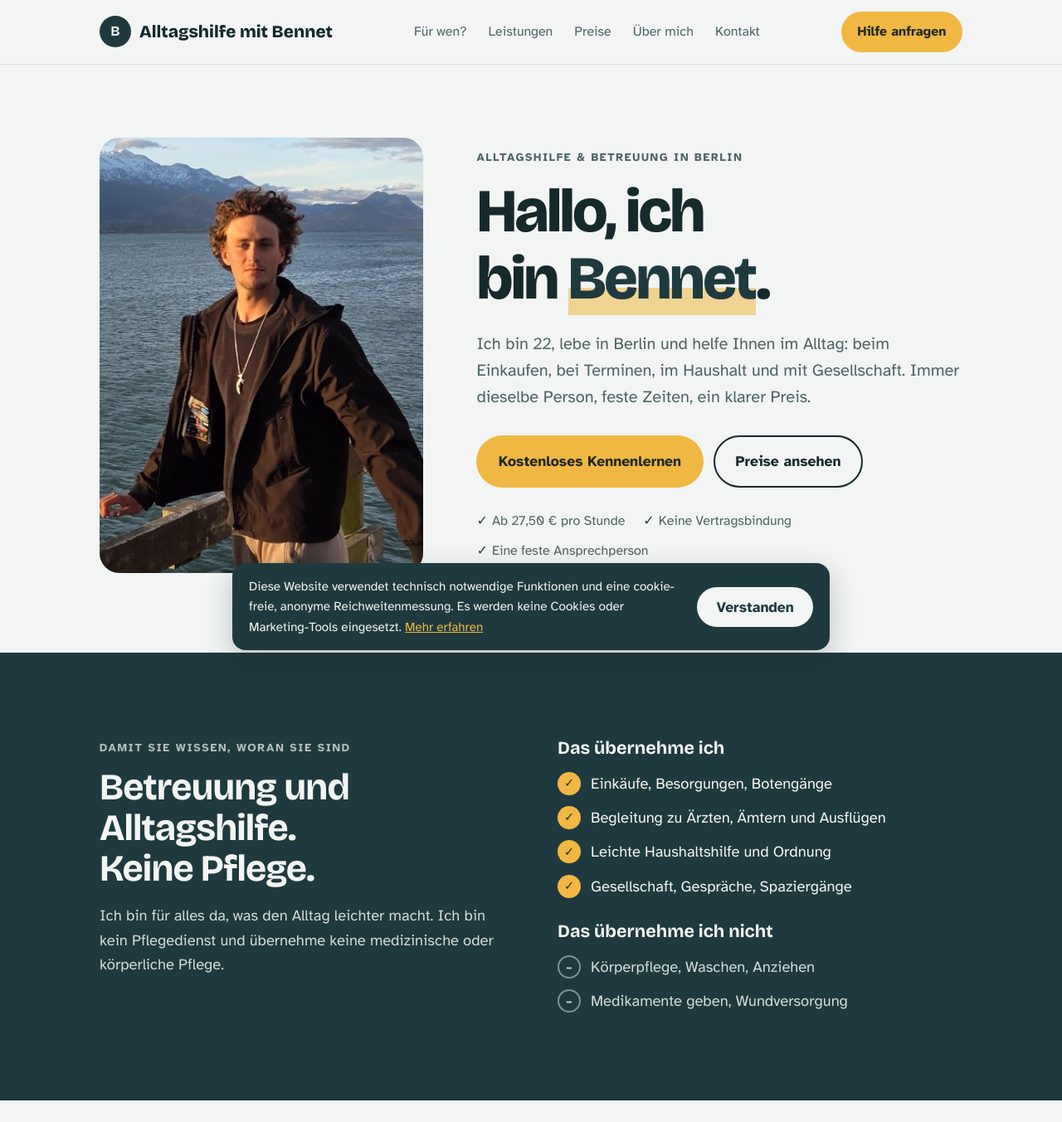
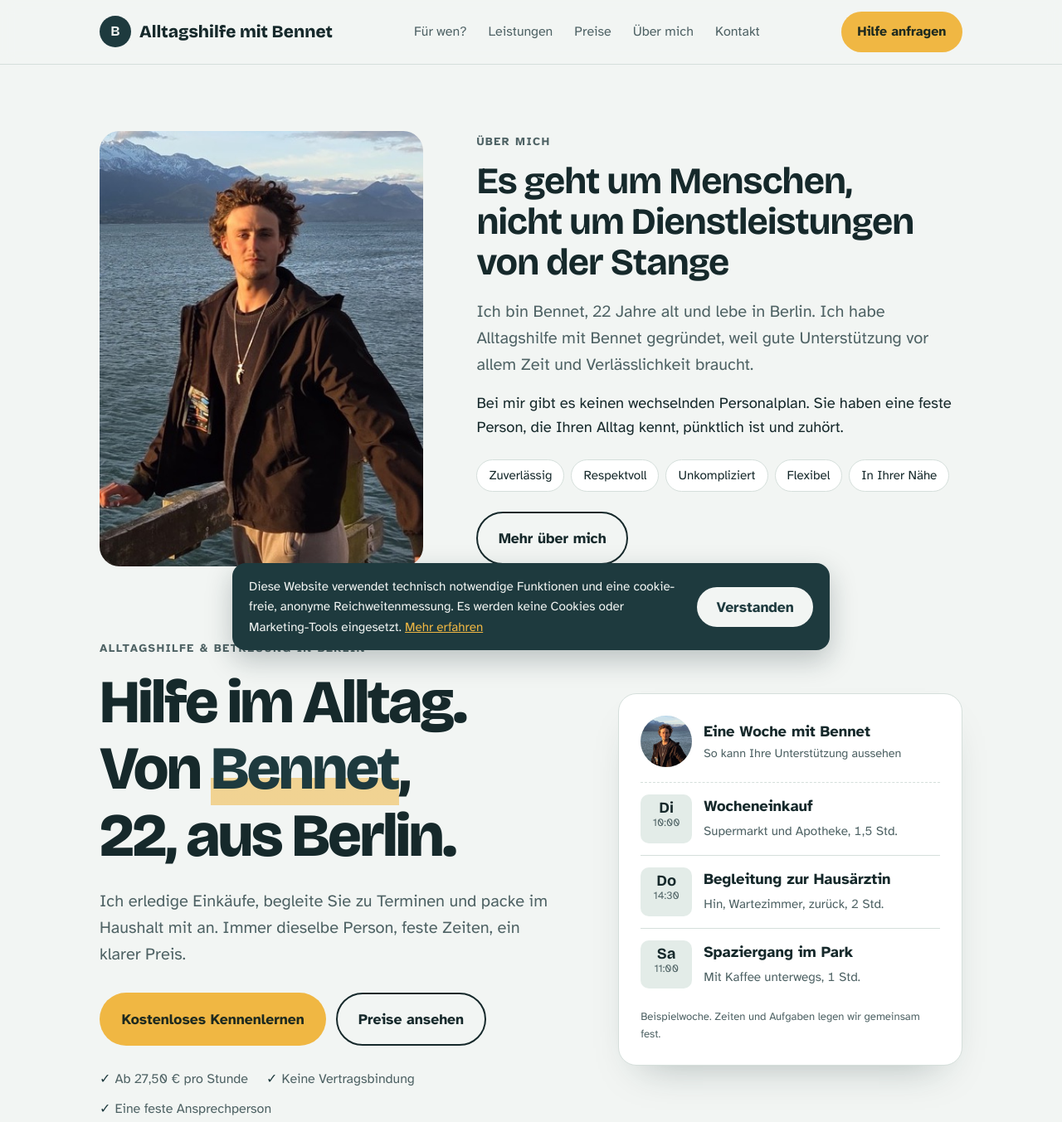
Before and after one commit to bennet2004/bennethilft, a plain HTML site: page index.html in a window 1280 px wide. Shown: the top 1353 px of the page at 83% size. Drawn offline with nearby package versions, Linux system fonts and the light colour scheme.

Commit message:
Revert "Startseite: ein gemeinsamer Einstieg mit Foto und Hallo, ich bin Bennet"
This reverts commit e1278acbdd88d8e81445b959fabb4628f4d9fb1d.

```diff
--- a/css/start.css
+++ b/css/start.css
@@ -65,7 +65,7 @@ header .btn{padding:.6em 1.1em;font-size:1rem;min-height:44px}
 
 /* Hero */
 .hero{padding-block:clamp(40px,7vw,88px) clamp(56px,8vw,96px)}
-.hero .wrap{display:grid;grid-template-columns:.8fr 1.2fr;gap:clamp(32px,5vw,64px);align-items:center}
+.hero .wrap{display:grid;grid-template-columns:1.15fr .85fr;gap:clamp(32px,5vw,64px);align-items:center}
 @media (max-width:860px){.hero .wrap{grid-template-columns:1fr}}
 .hero h1{font-size:clamp(2.5rem,6.4vw,4.6rem);font-weight:800;letter-spacing:-.035em;margin-block:14px 22px}
 .hero h1 em{font-style:normal;color:var(--brand);background:linear-gradient(transparent 62%,rgba(240,183,67,.55) 62%)}
@@ -200,5 +200,3 @@ footer nav{display:flex;flex-wrap:wrap;gap:8px 18px}
 
 @media (prefers-reduced-motion:reduce){*{transition:none!important;scroll-behavior:auto!important}}
 @media (max-width:760px){.about.first .photo{max-height:340px;object-position:50% 22%}}
-.hero-photo{width:100%;max-width:420px;aspect-ratio:4/5;object-fit:cover;object-position:50% 20%;border-radius:24px;background:var(--tint)}
-@media (max-width:860px){.hero .wrap{gap:24px}.hero-photo{max-width:none;aspect-ratio:auto;height:300px}}
--- a/index.html
+++ b/index.html
@@ -50,14 +50,26 @@
 </header>
 
 <main id="main">
+  <section class="about first" aria-labelledby="ueber-h">
+    <div class="wrap">
+      <img class="photo" src="assets/bennet.jpg" alt="Bennet Wadehn, Gründer von Alltagshilfe mit Bennet" width="420" height="525" loading="eager">
+      <div>
+        <p class="eyebrow">Über mich</p>
+        <h2 id="ueber-h" class="mt">Es geht um Menschen, nicht um Dienstleistungen von der Stange</h2>
+        <p class="lead" style="margin-top:18px">Ich bin Bennet, 22 Jahre alt und lebe in Berlin. Ich habe Alltagshilfe mit Bennet gegründet, weil gute Unterstützung vor allem Zeit und Verlässlichkeit braucht.</p>
+        <p>Bei mir gibt es keinen wechselnden Personalplan. Sie haben eine feste Person, die Ihren Alltag kennt, pünktlich ist und zuhört.</p>
+        <div class="values"><span>Zuverlässig</span><span>Respektvoll</span><span>Unkompliziert</span><span>Flexibel</span><span>In Ihrer Nähe</span></div>
+        <a class="btn btn-ghost" href="ueber-mich.html">Mehr über mich</a>
+      </div>
+    </div>
+  </section>
 
   <section class="hero">
     <div class="wrap">
-      <img class="hero-photo" src="assets/bennet.jpg" alt="Bennet Wadehn, Gründer von Alltagshilfe mit Bennet" width="420" height="525" loading="eager">
       <div>
         <p class="eyebrow">Alltagshilfe &amp; Betreuung in Berlin</p>
-        <h1>Hallo, ich bin <em>Bennet</em>.</h1>
-        <p class="lead">Ich bin 22, lebe in Berlin und helfe Ihnen im Alltag: beim Einkaufen, bei Terminen, im Haushalt und mit Gesellschaft. Immer dieselbe Person, feste Zeiten, ein klarer Preis.</p>
+        <h1>Hilfe im Alltag. Von <em>Bennet</em>, 22, aus Berlin.</h1>
+        <p class="lead">Ich erledige Einkäufe, begleite Sie zu Terminen und packe im Haushalt mit an. Immer dieselbe Person, feste Zeiten, ein klarer Preis.</p>
         <div class="cta">
           <a class="btn btn-sun" href="#kontakt">Kostenloses Kennenlernen</a>
           <a class="btn btn-ghost" href="#preise">Preise ansehen</a>
@@ -68,6 +80,17 @@
           <span>Eine feste Ansprechperson</span>
         </div>
       </div>
+
+      <aside class="week" aria-label="Beispiel für eine Woche mit Bennet">
+        <div class="week-head">
+          <img class="avatar" src="assets/bennet.jpg" alt="" width="62" height="62">
+          <div><strong>Eine Woche mit Bennet</strong><small>So kann Ihre Unterstützung aussehen</small></div>
+        </div>
+        <div class="slot"><div class="day">Di<small>10:00</small></div><div><strong>Wocheneinkauf</strong><span>Supermarkt und Apotheke, 1,5 Std.</span></div></div>
+        <div class="slot"><div class="day">Do<small>14:30</small></div><div><strong>Begleitung zur Hausärztin</strong><span>Hin, Wartezimmer, zurück, 2 Std.</span></div></div>
+        <div class="slot"><div class="day">Sa<small>11:00</small></div><div><strong>Spaziergang im Park</strong><span>Mit Kaffee unterwegs, 1 Std.</span></div></div>
+        <p class="week-note">Beispielwoche. Zeiten und Aufgaben legen wir gemeinsam fest.</p>
+      </aside>
     </div>
   </section>
 
```
